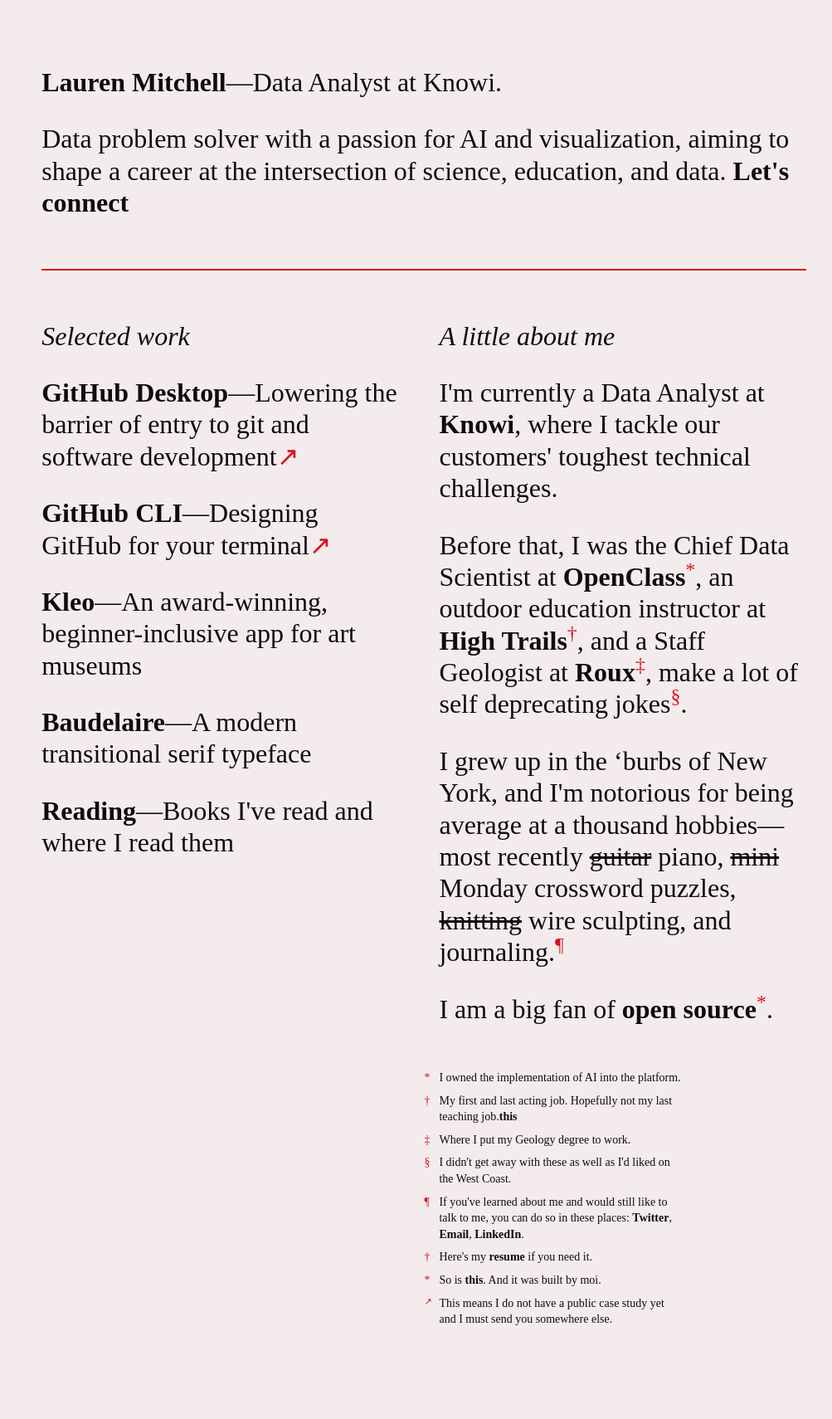
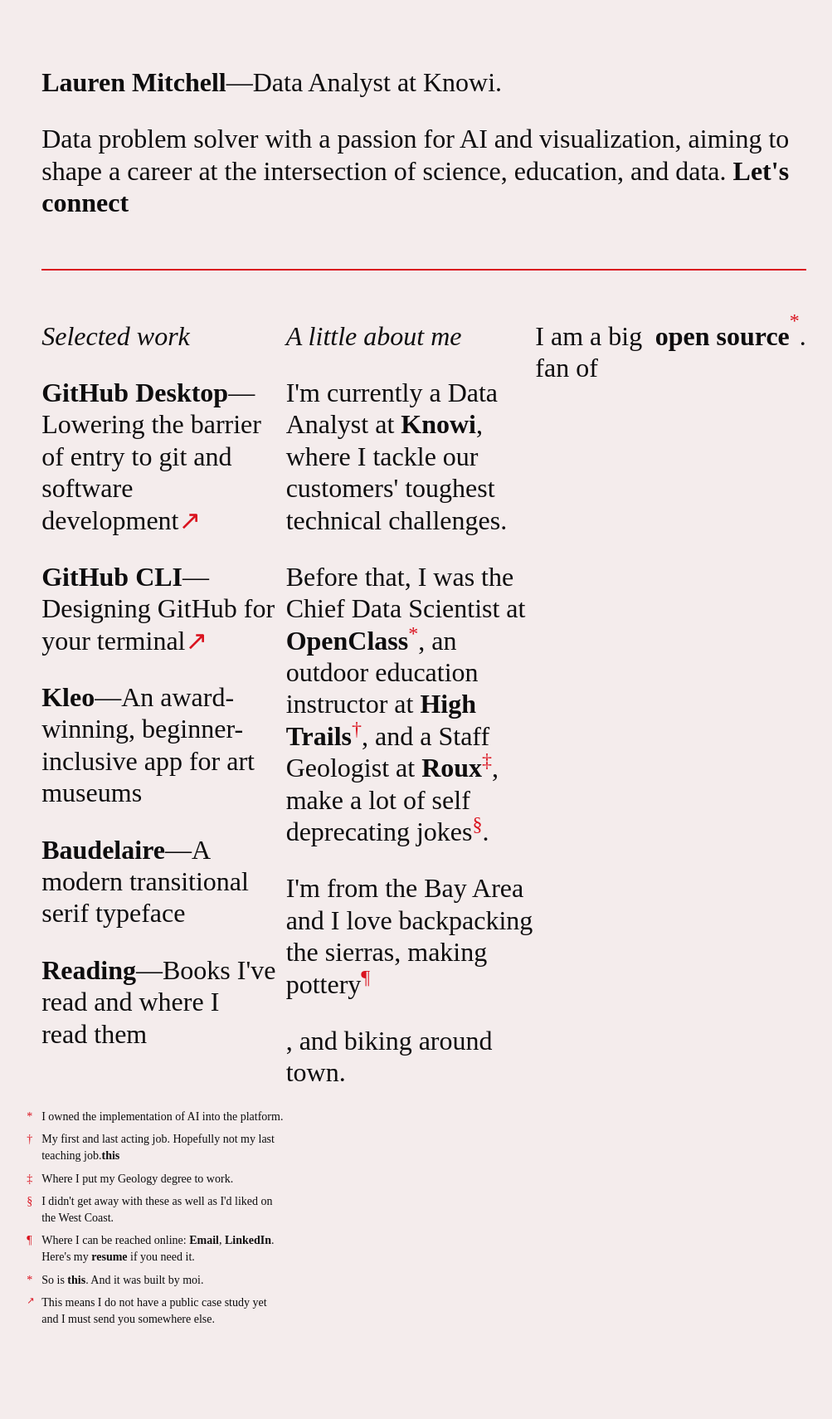
Before and after one commit to laurenmitch/laurenmitch.github.io, a Jekyll site: the page built from index.html, in a window 1280 px wide. Shown: the whole page at 83% size, without its empty margins (129-1132 px from the left). Built offline with Jekyll 4.4.1, drawn with Linux system fonts in a browser that asks for light colours; some web fonts are replaced; after the commit the page ends 1679 px from its top, so only the background shows below that.

Commit message:
Update index.html

```diff
--- a/index.html
+++ b/index.html
@@ -32,15 +32,13 @@
         <h2>A little about me</h2>
         <div> I'm currently a Data Analyst at <a href="https://www.knowi.com/">Knowi</a>, where I tackle our customers' toughest technical challenges.</div>
         <div>Before that, I was the Chief Data Scientist at <a href="https://openclass.ai/">OpenClass</a><span class="accent superscript" id="asterisk" onmouseover="addClass(asterisk2, 'footnote-accent');" onmouseout="removeClass(asterisk2, 'footnote-accent');">*</span>, an outdoor education instructor at <a href="https://www.htoec.org/">High Trails</a><span class="accent superscript" id="dagger" onmouseover="addClass(dagger2, 'footnote-accent');" onmouseout="removeClass(dagger2, 'footnote-accent');">†</span>, and a Staff Geologist at <a href="https://www.rouxinc.com/">Roux</a><span class="accent superscript" id="doubledagger" onmouseover="addClass(doubledagger2, 'footnote-accent');" onmouseout="removeClass(doubledagger2, 'footnote-accent');">‡</span>, make a lot of self deprecating jokes<span class="accent superscript" id="section" onmouseover="addClass(section2, 'footnote-accent');" onmouseout="removeClass(section2, 'footnote-accent');">§</span>.</div>
-        <div>I grew up in the ‘burbs of New York, and I'm notorious for being average at a thousand hobbies—most recently <strike>guitar</strike> piano, <strike>mini</strike> Monday crossword puzzles, <strike>knitting</strike> wire sculpting, and journaling.<span class="accent superscript" id="paragraph" onmouseover="addClass(paragraph2, 'footnote-accent');" onmouseout="removeClass(paragraph2, 'footnote-accent');">¶</span></div>
-        <div>I am a big fan of <a href="http://github.com/desktop/desktop">open</a>&nbsp;<a href="http://github.com/cli/cli">source</a><span class="accent superscript" id="asterisk" onmouseover="addClass(asterisk2, 'footnote-accent');" onmouseout="removeClass(asterisk2, 'footnote-accent');">*</span>.</div>
+        <div>I'm from the Bay Area and I love backpacking the sierras, making pottery<span class="accent superscript" id="paragraph" onmouseover="addClass(paragraph2, 'footnote-accent');" onmouseout="removeClass(paragraph2, 'footnote-accent');">¶</span></div>, and biking around town.</div>I am a big fan of <a href="http://github.com/desktop/desktop">open</a>&nbsp;<a href="http://github.com/cli/cli">source</a><span class="accent superscript" id="asterisk" onmouseover="addClass(asterisk2, 'footnote-accent');" onmouseout="removeClass(asterisk2, 'footnote-accent');">*</span>.</div>
         <div class="notes grid">
           <span class="accent">*</span><p class="note" id="asterisk2"><span>I owned the implementation of AI into the platform.</span></p>
           <span class="accent">†</span><p class="note" id="dagger2"><span>My first and last acting job. Hopefully not my last teaching job.<a href="https://github.com/ampinsk/ampinsk.github.io">this</a></span></p>
           <span class="accent">‡</span><p class="note" id="doubledagger2"><span>Where I put my Geology degree to work.</span></p>
           <span class="accent">§</span><p class="note" id="section2"><span>I didn't get away with these as well as I'd liked on the West Coast.</span></p>
-          <span class="accent">¶</span><p class="note" id="paragraph2"><span>If you've learned about me and would still like to talk to me, you can do so in these places: <a href="http://twitter.com/ampinsk">Twitter</a>, <a href="mailto:apinsker4@gmail.com">Email</a>, <a href="https://www.linkedin.com/in/amandapinsker/">LinkedIn</a>.</span></p>
-          <span class="accent">†</span><p class="note" id="dagger2"><span>Here's my <a href="/pinsker-resume-2021.pdf">resume</a> if you need it.</span></p>
+          <span class="accent">¶</span><p class="note" id="paragraph2"><span>Where I can be reached online: <a href="mailto:laurenmariemitch@gmail.com">Email</a>, <a href="https://www.linkedin.com/in/laurenmit/">LinkedIn</a>.</span> Here's my <a href="/pinsker-resume-2021.pdf">resume</a> if you need it.</span></p>
           <span class="accent">*</span><p class="note" id="asterisk2"><span>So is <a href="https://github.com/ampinsk/ampinsk.github.io">this</a>. And it was built by moi.</span></p>
           <span class="accent optically-smaller">&#8599;&#xFE0E;</span><p class="note" id="external2"><span>This means I do not have a public case study yet  and I must send you somewhere else.</span></p>
         </div>
```
